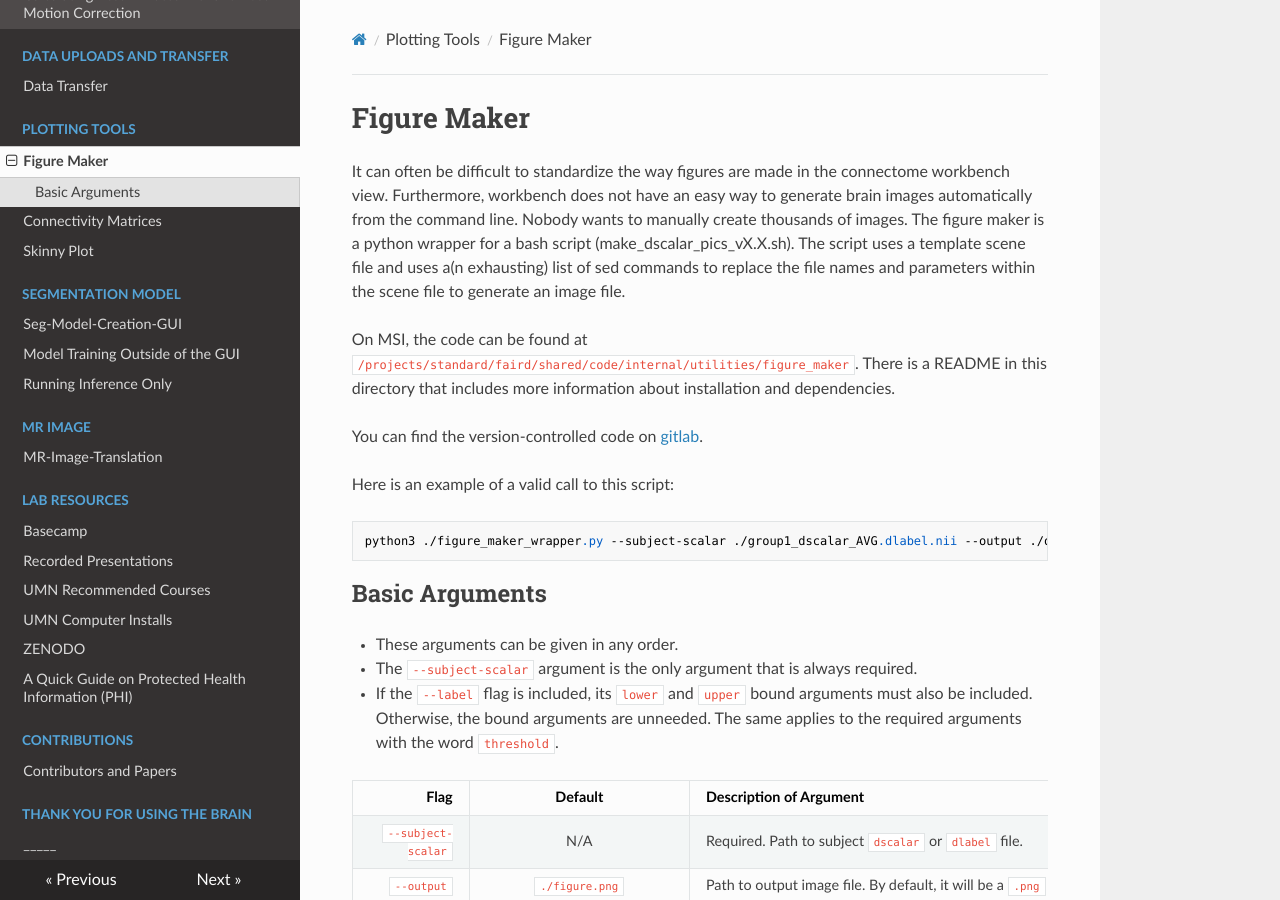
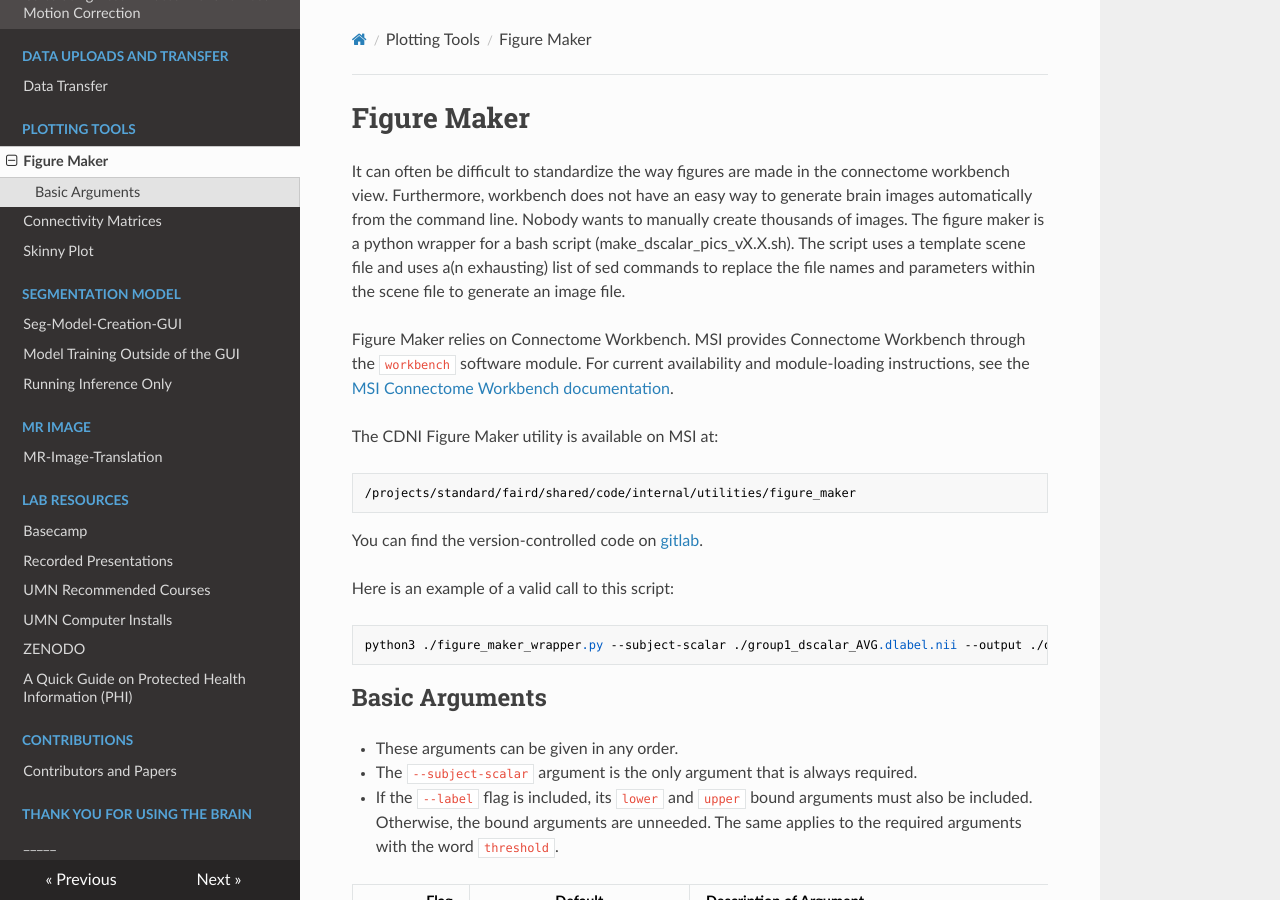
Before and after one commit to DCAN-Labs/cdni-brain, an MkDocs documentation site: the page built from docs/figure-maker.md, in a window 1280 px wide and 900 px high. Built offline with MkDocs 1.6.1, drawn with Linux system fonts in a browser that asks for light colours; nearby versions of some CDN libraries.

Commit message:
Enhance Figure Maker documentation with details
Updated documentation to clarify dependencies and usage.

````diff
--- a/docs/figure-maker.md
+++ b/docs/figure-maker.md
@@ -2,7 +2,13 @@
 
 It can often be difficult to standardize the way figures are made in the connectome workbench view.  Furthermore, workbench does not have an easy way to generate brain images automatically from the command line.  Nobody wants to manually create thousands of images.  The figure maker is a python wrapper for a bash script (make_dscalar_pics_vX.X.sh).  The script uses a template scene file and uses a(n exhausting) list of sed commands to replace the file names and parameters within the scene file to generate an image file.
 
-On MSI, the code can be found at `/projects/standard/faird/shared/code/internal/utilities/figure_maker`. There is a README in this directory that includes more information about installation and dependencies.
+Figure Maker relies on Connectome Workbench. MSI provides Connectome Workbench through the `workbench` software module. For current availability and module-loading instructions, see the [MSI Connectome Workbench documentation](https://userdocs.msi.umn.edu/software/package_docs/pages/connectome-workbench.html).
+
+The CDNI Figure Maker utility is available on MSI at:
+
+```text
+/projects/standard/faird/shared/code/internal/utilities/figure_maker
+```
 
 You can find the version-controlled code on [gitlab](https://gitlab.com/Fair_lab/figure-maker).
 
````
